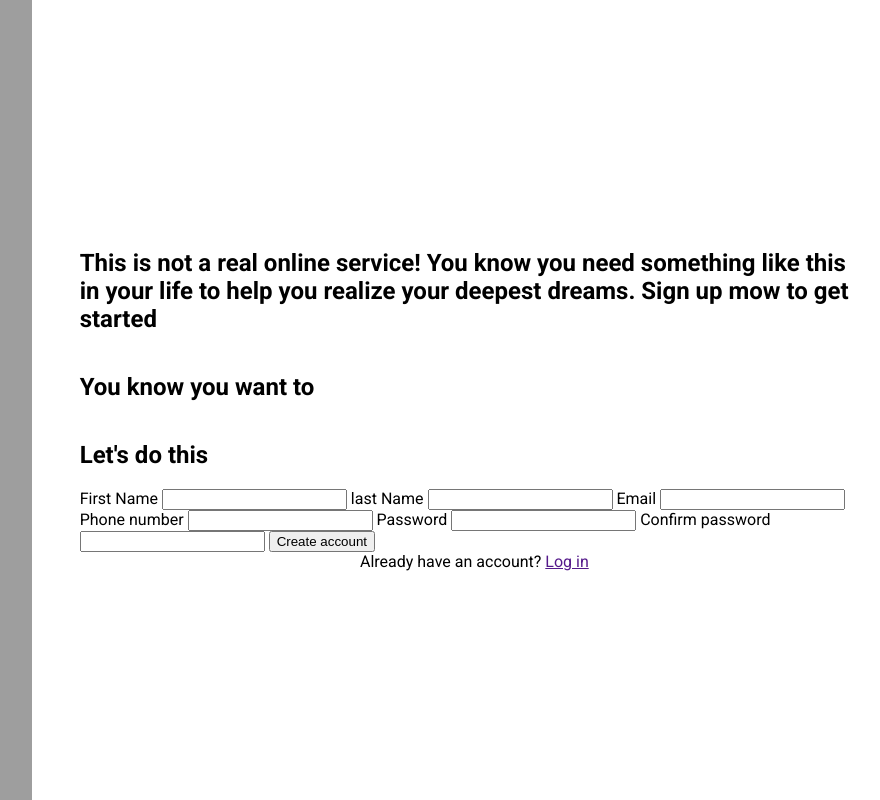
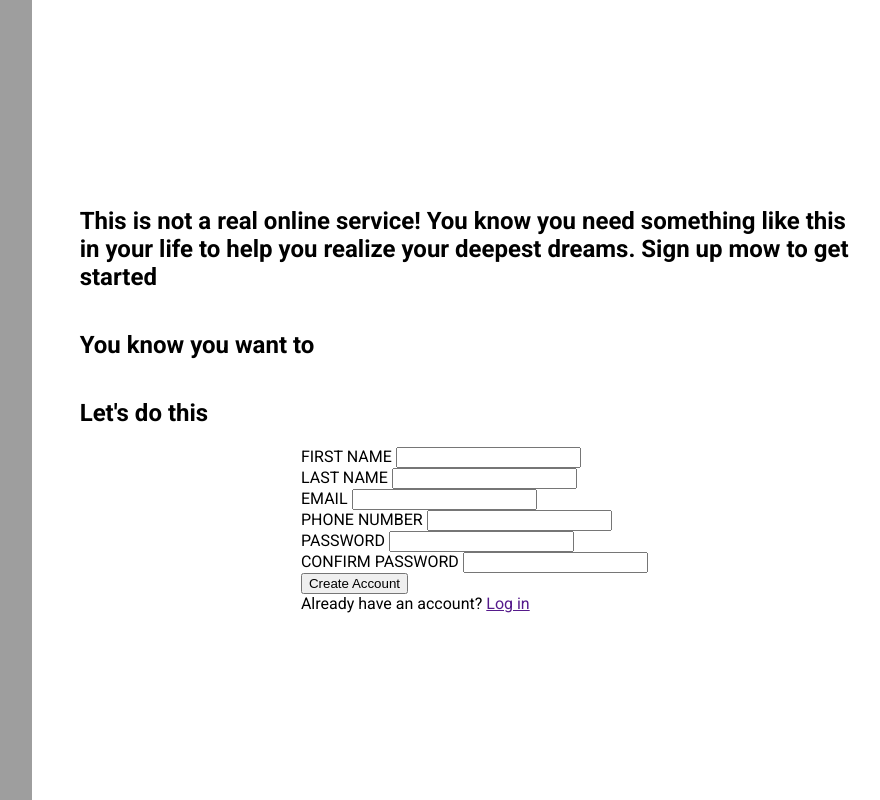
Before and after one commit to marryem21/Sign-up-form, a plain HTML site: page index.html in a window 1280 px wide. Shown: the whole page, without its empty margins (363-1243 px from the left). Drawn offline with Linux system fonts and the light colour scheme; grey boxes are pictures that could not be loaded.

Commit message:
section inputs and add js link

```diff
--- a/index.html
+++ b/index.html
@@ -5,8 +5,8 @@
     <meta name="viewport" content="width=device-width, initial-scale=1.0">
     <link rel="stylesheet" href="styles.css">
     <link rel="preconnect" href="https://fonts.googleapis.com">
-<link rel="preconnect" href="https://fonts.gstatic.com" crossorigin>
-<link href="https://fonts.googleapis.com/css2?family=Quicksand:wght@300;400;500;600;700&family=Roboto:ital,wght@0,100;0,300;0,400;0,500;0,700;0,900;1,100;1,300;1,400;1,500;1,700;1,900&display=swap" rel="stylesheet">
+    <link rel="preconnect" href="https://fonts.gstatic.com" crossorigin>
+    <link href="https://fonts.googleapis.com/css2?family=Quicksand:wght@300;400;500;600;700&family=Roboto:ital,wght@0,100;0,300;0,400;0,500;0,700;0,900;1,100;1,300;1,400;1,500;1,700;1,900&display=swap" rel="stylesheet">
     <title>Sign up form</title>
 </head>
 <body>
@@ -21,28 +21,39 @@
             <h2 class="title">You know you want to</h2>
             <h2 class="form-title">Let's do this</h2>
             <form action="test/url" method="post" class="form">
-                <label for="fName">First Name</label>
-                <input type="text" name="first-name" id="fName">
+                <div class="input-section">
+                    <label for="fName">FIRST NAME</label>
+                    <input type="text" name="first-name" id="fName" required>
+                </div>
+                <div class="input-section">
+                    <label for="lName">LAST NAME</label>
+                    <input type="text" name="last-name" id="lName" required>
+                </div>
+                <div class="input-section">
+                    <label for="mail">EMAIL</label>
+                    <input type="email" name="email" id="mail" required>
+                </div>
+                <div class="input-section">
+                    <label for="number">PHONE NUMBER</label>
+                    <input type="text" name="phone-number" id="number" required>
+                </div>
+                <div class="input-section">
+                    <label for="pwd">PASSWORD</label>
+                    <input id="password" type="password" name="password" id="pwd" required>
+                    <span id="passwordError" style="color: red;"></span>
+                </div>
+                <div class="input-section">
+                    <label for="cpwd">CONFIRM PASSWORD</label>
+                    <input id="confirmPassword" type="password" name="confirm-password" id="cpwd" required>
+                </div>
+                <div class="input-section submit-loginLink">
+                    <input type="submit" value="Create Account" class="input-button">
+                    <div class="login-link">Already have an account? <a href="">Log in</a></div>
+                </div>
 
-                <label for="lName">last Name</label>
-                <input type="text" name="last-name" id="lName">
-
-                <label for="mail">Email</label>
-                <input type="email" name="email" id="mail">
-
-                <label for="number">Phone number</label>
-                <input type="text" name="phone-number" id="number">
-
-                <label for="pwd">Password</label>
-                <input type="password" name="password" id="pwd">
-
-                <label for="cpwd">Confirm password</label>
-                <input type="password" name="confirm-password" id="cpwd">
-
-                <input type="submit" value="Create account">
             </form>
-            <div class="login-link">Already have an account? <span> <a href="">Log in</a></span> </div>
         </div>
     </div>
+    <script src="script.js"></script>
 </body>
 </html>
```
